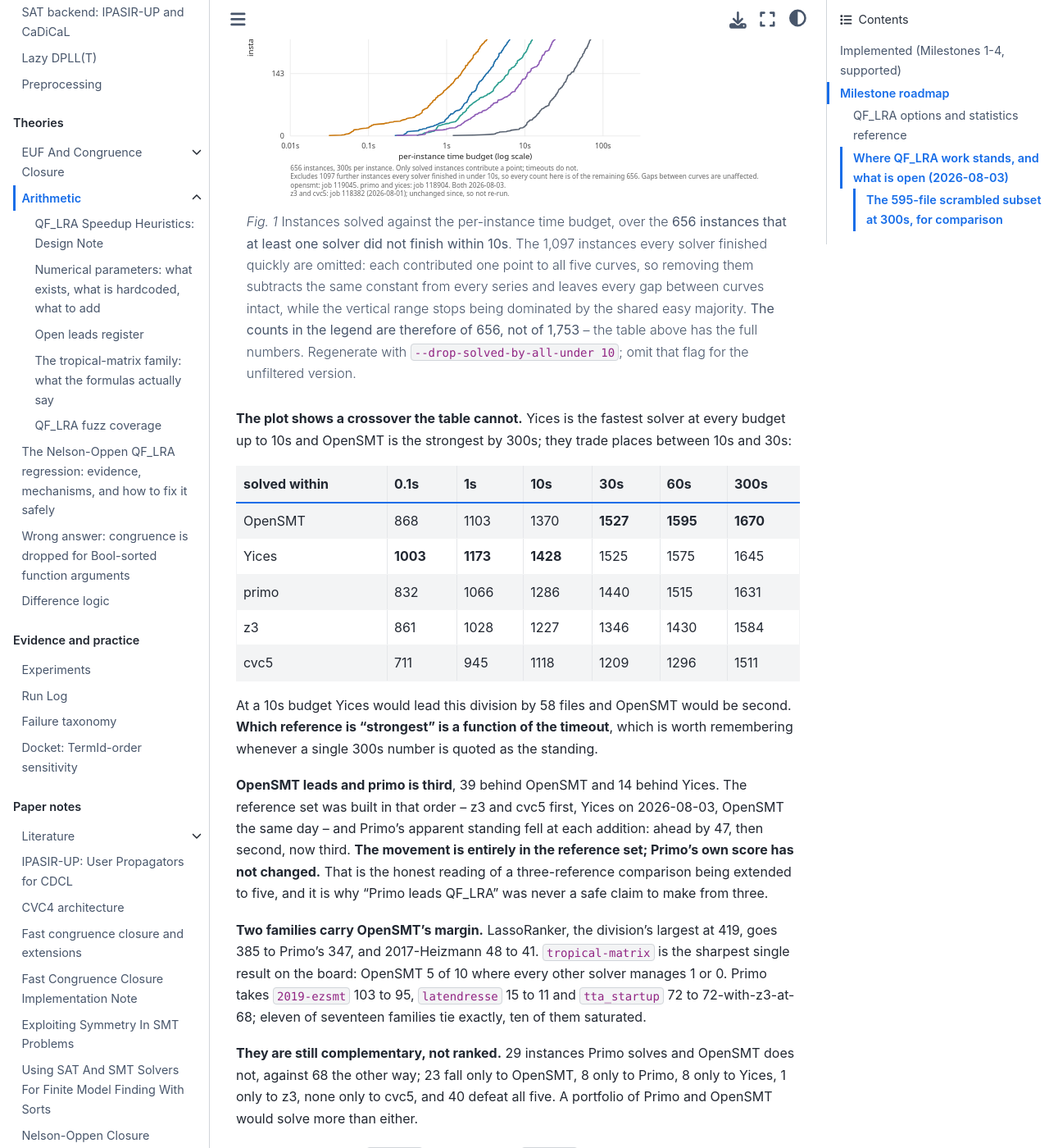
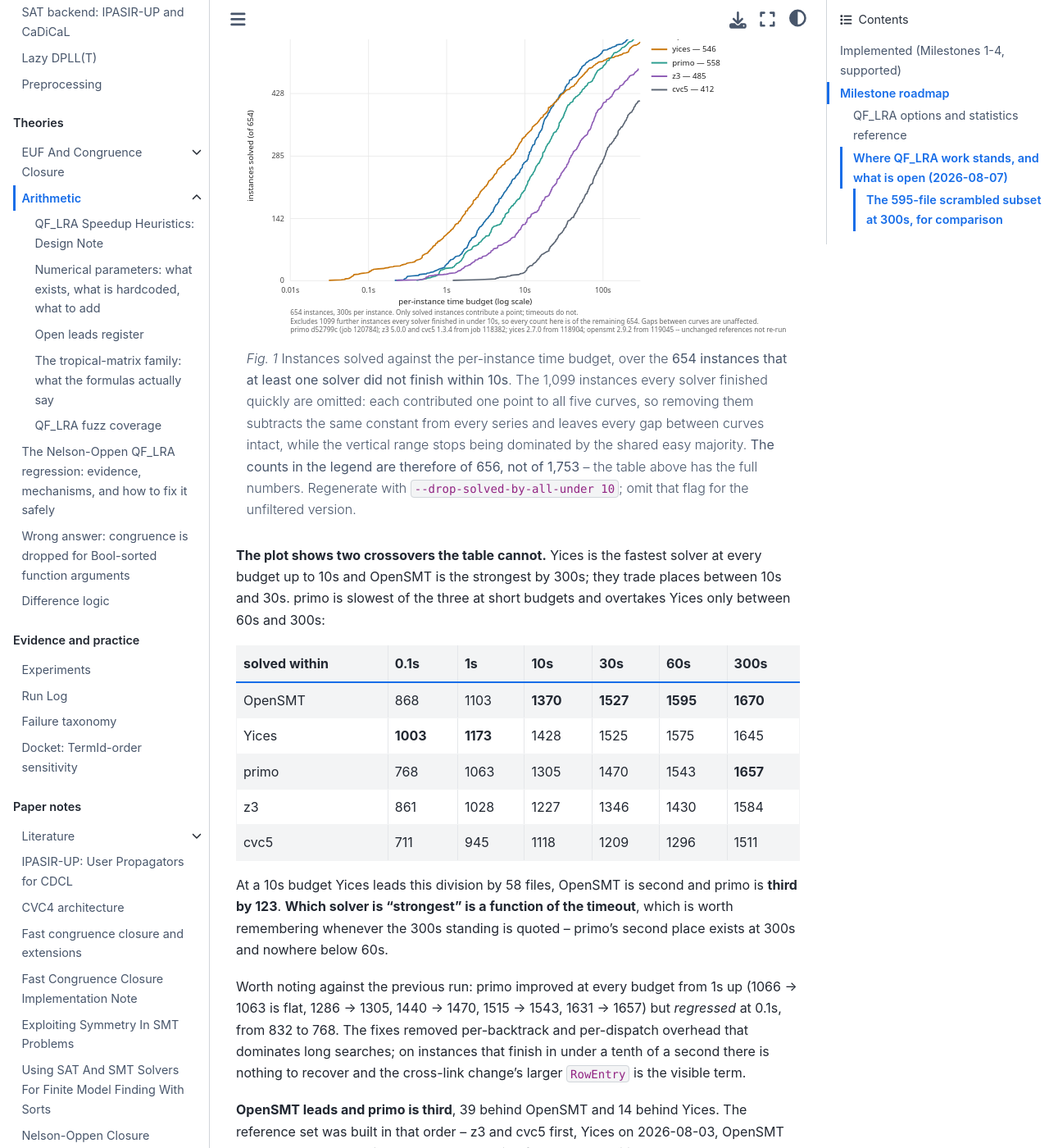
Before and after one commit to primo-solver/primo, a Jupyter Book: the page built from docs/arithmetic.md, in a window 1280 px wide and 1400 px high, scrolled down 23554 px. Shown: the whole window at 82% size. Built offline with Jupyter Book 1.0.4 settings and Sphinx 7.4.7 and the Sphinx Book theme 1.1.4, drawn with Linux system fonts in a browser that asks for light colours; some of the changed text lies outside the part shown.

Commit message:
Regenerate the QF_LRA cactus plot: primo is now second
primo 1657 against OpenSMT 1670, Yices 1645, z3 1584, cvc5 1511, all at
300s over the 1,753-file division with zero wrong answers. primo overtakes
Yices on both solved count and PAR2 (79,646 against 80,585) and moves from
third to second.

References were not re-run -- z3 and cvc5 from job 118382, Yices from
118904, OpenSMT from 119045 -- which is what plot_cactus.py's per-series
directory argument exists for. Only the primo series is new (job 120784).

The filtered instance count moved from 656 to 654, and the dropped count
from 1,097 to 1,099, because primo now finishes two more instances under
10s; caption updated rather than left stale.

Two honest notes added to the surrounding text. The per-budget table shows
primo is third at every budget up to 60s and only reaches second by 300s,
so the standing is a function of the timeout -- at 10s primo is third by
123 files. And primo *regressed* at the 0.1s budget, 832 to 768, while
improving at every budget from 10s up: the fixes removed per-backtrack and
per-dispatch overhead that only matters in long searches, and on instances
finishing in under a tenth of a second the larger RowEntry is the visible
term instead.

Co-Authored-By: Claude Opus 5 <noreply@anthropic.com>

````diff
--- a/docs/arithmetic.md
+++ b/docs/arithmetic.md
@@ -834,25 +834,32 @@ item H7's elimination pivots -- which happen inside
 `:lra.pivot-row-updates` / `:lra.pivot-term-ops`, which count every pivot's
 work wherever it was triggered.
 
-### Where QF_LRA work stands, and what is open (2026-08-03)
+### Where QF_LRA work stands, and what is open (2026-08-07)
 
 **The complete non-incremental QF_LRA division, 1,753 files, 300s**
-(jobs 118382, 118904 and 119045):
+(primo from job 120784; references not re-run -- z3 and cvc5 from 118382,
+Yices from 118904, OpenSMT from 119045):
 
 | solver | solved | PAR2 | wrong |
 |---|---|---|---|
 | **OpenSMT 2.9.2** | **1670** (95.3%) | **68068** | **0** |
+| **primo** | **1657** (94.5%) | **79646** | **0** |
 | Yices 2.7.0 | 1645 (93.8%) | 80585 | 0 |
-| primo | 1631 (93.0%) | 95091 | 0 |
 | z3 5.0.0 | 1584 (90.4%) | 128079 | 0 |
 | cvc5 1.3.4 | 1511 (86.2%) | 181248 | 0 |
 
+primo moved from third to second on 2026-08-07, overtaking Yices on both
+solved count and PAR2. The previous figure was 1631; the change is the three
+Nelson-Oppen regression fixes plus the merged QF_LRA arithmetic work, measured
+in [](nelson-oppen-qf-lra-regression.md). Against the pre-regression commit it
+gained 26 files and lost none.
+
 ```{figure} _static/qf-lra-cactus.svg
-:alt: Instances solved against per-instance time budget for OpenSMT, Yices, primo, z3 and cvc5, over the 656 instances not solved by every solver within 10s.
+:alt: Instances solved against per-instance time budget for OpenSMT, primo, Yices, z3 and cvc5, over the 654 instances not solved by every solver within 10s.
 :width: 100%
 
-Instances solved against the per-instance time budget, over the **656
-instances that at least one solver did not finish within 10s**. The 1,097
+Instances solved against the per-instance time budget, over the **654
+instances that at least one solver did not finish within 10s**. The 1,099
 instances every solver finished quickly are omitted: each contributed one
 point to all five curves, so removing them subtracts the same constant from
 every series and leaves every gap between curves intact, while the vertical
@@ -862,22 +869,30 @@ numbers. Regenerate with `--drop-solved-by-all-under 10`; omit that flag for
 the unfiltered version.
 ```
 
-**The plot shows a crossover the table cannot.** Yices is the fastest solver
-at every budget up to 10s and OpenSMT is the strongest by 300s; they trade
-places between 10s and 30s:
+**The plot shows two crossovers the table cannot.** Yices is the fastest
+solver at every budget up to 10s and OpenSMT is the strongest by 300s; they
+trade places between 10s and 30s. primo is slowest of the three at short
+budgets and overtakes Yices only between 60s and 300s:
 
 | solved within | 0.1s | 1s | 10s | 30s | 60s | 300s |
 |---|---|---|---|---|---|---|
-| OpenSMT | 868 | 1103 | 1370 | **1527** | **1595** | **1670** |
-| Yices | **1003** | **1173** | **1428** | 1525 | 1575 | 1645 |
-| primo | 832 | 1066 | 1286 | 1440 | 1515 | 1631 |
+| OpenSMT | 868 | 1103 | **1370** | **1527** | **1595** | **1670** |
+| Yices | **1003** | **1173** | 1428 | 1525 | 1575 | 1645 |
+| primo | 768 | 1063 | 1305 | 1470 | 1543 | **1657** |
 | z3 | 861 | 1028 | 1227 | 1346 | 1430 | 1584 |
 | cvc5 | 711 | 945 | 1118 | 1209 | 1296 | 1511 |
 
-At a 10s budget Yices would lead this division by 58 files and OpenSMT would
-be second. **Which reference is "strongest" is a function of the timeout**,
-which is worth remembering whenever a single 300s number is quoted as the
-standing.
+At a 10s budget Yices leads this division by 58 files, OpenSMT is second and
+primo is **third by 123**. **Which solver is "strongest" is a function of the
+timeout**, which is worth remembering whenever the 300s standing is quoted --
+primo's second place exists at 300s and nowhere below 60s.
+
+Worth noting against the previous run: primo improved at every budget from 1s
+up (1066 -> 1063 is flat, 1286 -> 1305, 1440 -> 1470, 1515 -> 1543, 1631 ->
+1657) but *regressed* at 0.1s, from 832 to 768. The fixes removed per-backtrack
+and per-dispatch overhead that dominates long searches; on instances that
+finish in under a tenth of a second there is nothing to recover and the
+cross-link change's larger `RowEntry` is the visible term.
 
 **OpenSMT leads and primo is third**, 39 behind OpenSMT and 14 behind Yices.
 The reference set was built in that order -- z3 and cvc5 first, Yices on
````
Also changed, not shown: docs/_static/qf-lra-cactus.svg.
